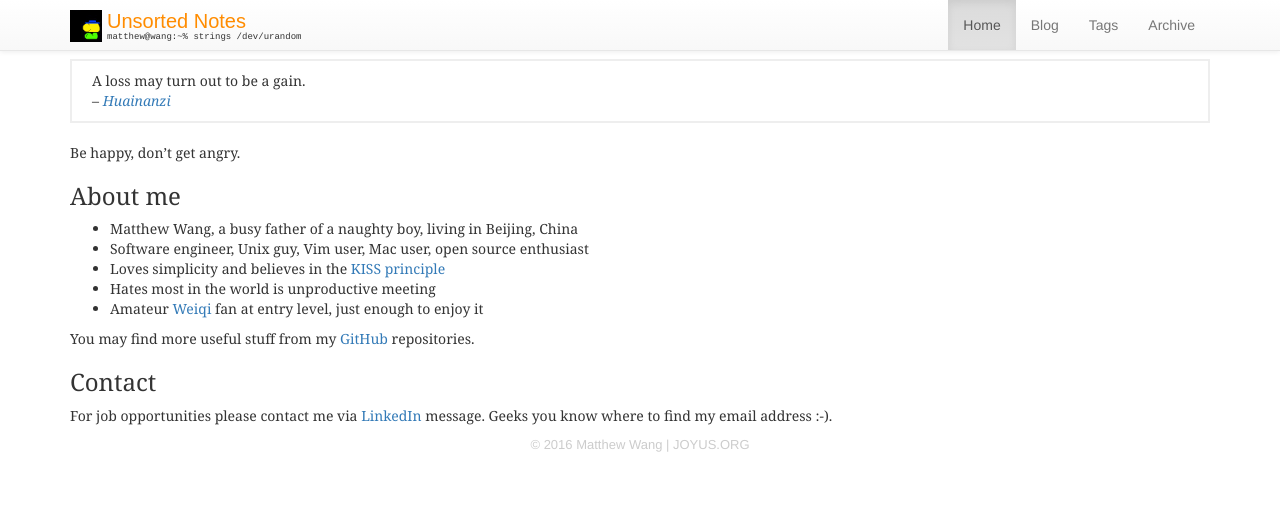
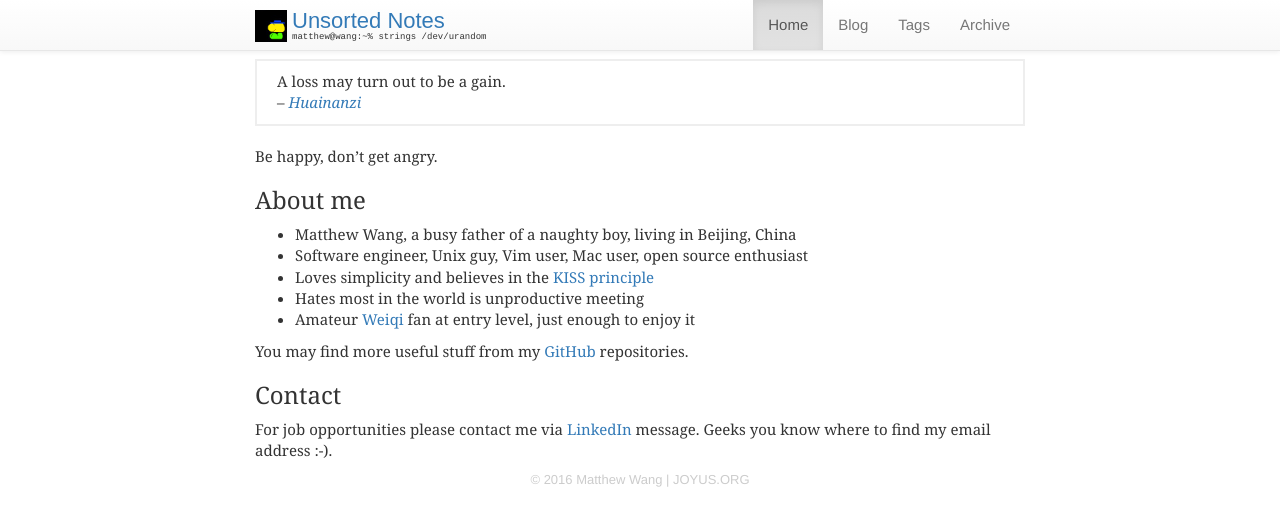
Before and after one commit to ymattw/joyus, a Jekyll site: the page built from index.md, in a window 1280 px wide. Shown: the top 526 px of the page. Built offline with Jekyll 4.4.1, drawn with Linux system fonts in a browser that asks for light colours; nearby versions of some CDN libraries.

Commit message:
Style adjustment

```diff
--- a/css/style.css
+++ b/css/style.css
@@ -1,13 +1,14 @@
-/* Custom container */
-.container-narrow {
-  margin: 0 auto;
-  max-width: 700px; }
+body {
+  font-size: 1.5em;
+}
 
-.container-narrow > hr {
-  margin: 30px 0; }
+.container {
+  max-width: 800px;
+}
 
 .navbar .nav {
-  float: right; }
+  float: right;
+}
 
 .navbar img#brand {
   width: 32px;
@@ -17,10 +18,10 @@
 }
 
 .navbar #headline {
-  font-size: 20px;
+  font-size: 22px;
   line-height: 12px;
   font-family: fantasy;
-  color: darkorange;
+  color: #337ab7;
 }
 
 .navbar #tagline {
@@ -33,16 +34,14 @@
 /* posts index */
 .post > h3.title {
   position: relative;
-  padding-top: 10px; }
+  padding-top: 10px;
+}
 
 .post > h3.title span.date {
   position: absolute;
   right: 0;
-  font-size: 0.9em; }
-
-.post > .more {
-  margin: 10px 0;
-  text-align: left; }
+  font-size: 90%;
+}
 
 .row-fluid .post-meta {
   margin-bottom: 20px;
@@ -76,7 +75,7 @@
 
 .tag_box a span {
   vertical-align: super;
-  font-size: 0.8em; }
+  font-size: 0.9em; }
 
 .tag_box a:hover {
   background-color: #e5e5e5; }
```
